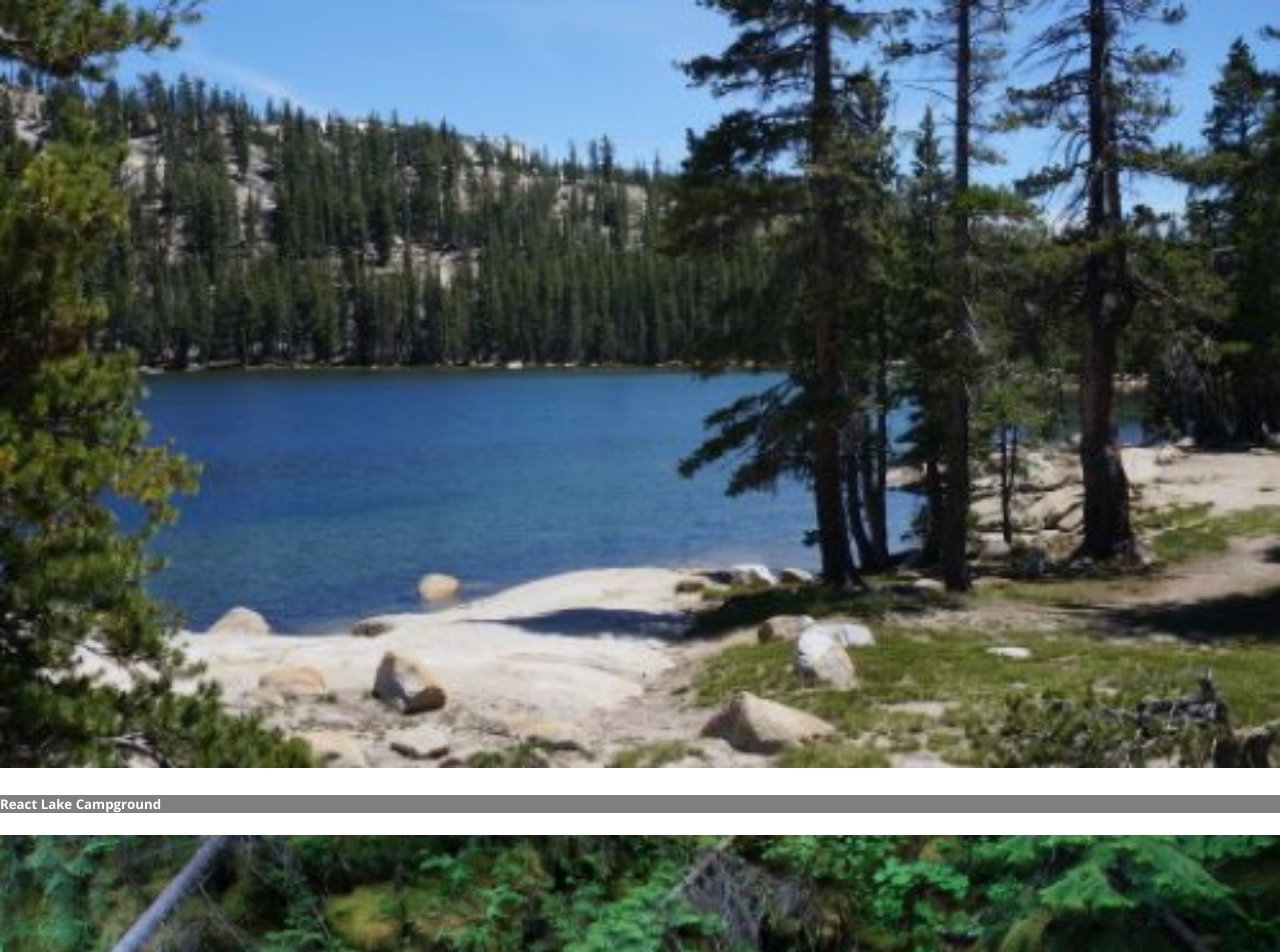
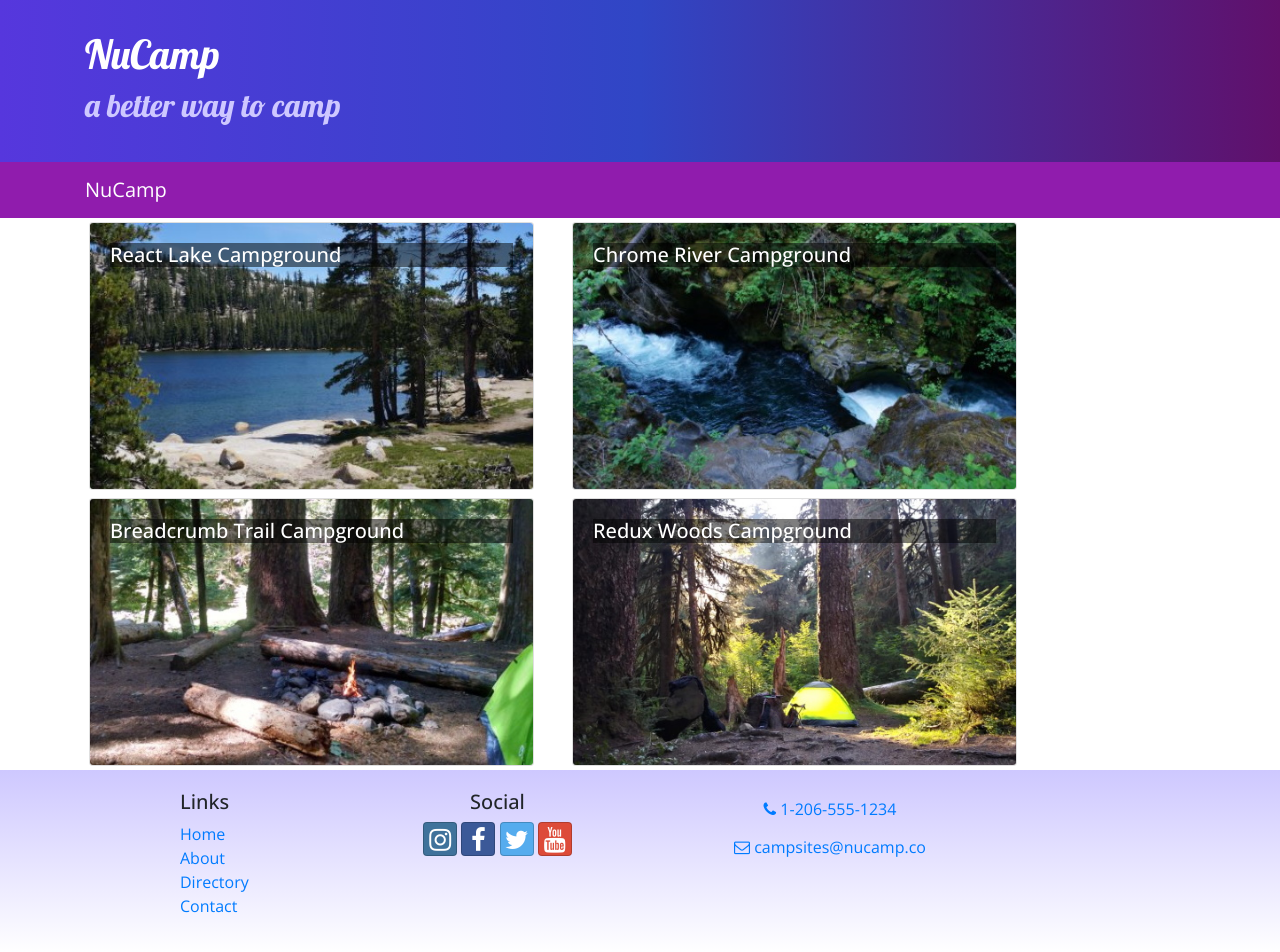
Before and after one commit to KanekaKy/EZYCamp, a React (Create React App) app: page / in a window 1280 px wide. Shown: the top 952 px of the page. Built offline with nearby package versions, Linux system fonts and the light colour scheme.

Commit message:
test again

```diff
--- a/src/App.css
+++ b/src/App.css
@@ -1,4 +1,3 @@
-
 body {
   font-family: "Open Sans", sans-serif;
 }
--- a/src/components/CampsiteInfoComponent.js
+++ b/src/components/CampsiteInfoComponent.js
@@ -37,6 +37,7 @@
                 </div>
             </div>
         );
+
     }
     return <div />;
 }
--- /dev/null
+++ b/src/components/FooterComponent.js
@@ -0,0 +1,34 @@
+import React from 'react';
+
+function Footer(props) {
+    return (
+        <footer className="site-footer">
+            <div className="container">
+                <div className="row">
+                    <div className="col-4 col-sm-2 offset-1">
+                        <h5>Links</h5>
+                        <ul className="list-unstyled">
+                            <li><a href="#">Home</a></li>
+                            <li><a href="#">About</a></li>
+                            <li><a href="#">Directory</a></li>
+                            <li><a href="#">Contact</a></li>
+                        </ul>
+                    </div>
+                    <div className="col-6 col-sm-3 text-center">
+                        <h5>Social</h5>
+                        <a className="btn btn-social-icon btn-instagram" href="http://instagram.com/"><i className="fa fa-instagram" /></a>{' '}
+                        <a className="btn btn-social-icon btn-facebook" href="http://www.facebook.com/"><i className="fa fa-facebook" /></a>{' '}
+                        <a className="btn btn-social-icon btn-twitter" href="http://twitter.com/"><i className="fa fa-twitter" /></a>{' '}
+                        <a className="btn btn-social-icon btn-google" href="http://youtube.com/"><i className="fa fa-youtube" /></a>
+                    </div>
+                    <div className="col-sm-4 text-center">
+                        <a role="button" className="btn btn-link" href="tel:+12065551234"><i className="fa fa-phone" /> 1-206-555-1234</a><br />
+                        <a role="button" className="btn btn-link" href="mailto:notreal@notreal.co"><i className="fa fa-envelope-o" /> campsites@nucamp.co</a>
+                    </div>
+                </div>
+            </div>
+        </footer>
+    )
+}
+
+export default Footer;
--- /dev/null
+++ b/src/components/HeaderComponent.js
@@ -0,0 +1,28 @@
+import React, { Component }  from 'react';
+import { Navbar, NavbarBrand, Jumbotron } from 'reactstrap';
+
+class Header extends Component {
+    render() {
+        return (
+            <React.Fragment>
+                <Jumbotron fluid>
+                    <div className="container">
+                        <div className="row">
+                            <div className="col">
+                                <h1>NuCamp</h1>
+                                <h2>a better way to camp</h2>
+                            </div>
+                        </div>
+                    </div>
+                </Jumbotron>
+                <Navbar dark sticky="top">
+                    <div className="container">
+                        <NavbarBrand href="/">NuCamp</NavbarBrand>
+                    </div>
+                </Navbar>
+            </React.Fragment>
+        );
+    }
+}
+
+export default Header;
--- a/src/components/MainComponent.js
+++ b/src/components/MainComponent.js
@@ -1,8 +1,10 @@
 import React, { Component } from 'react';
+import { Navbar, NavbarBrand } from 'reactstrap';
 import Directory from './DirectoryComponents';
 import { CAMPSITES } from '../shared/campsites'; //1. use two dots if we want it to go down one directory
 import CampsiteInfo from './CampsiteInfoComponent';
-
+import Header from './HeaderComponent';
+import Footer from './FooterComponent';
 
 class Main extends Component {
     constructor(props) {
@@ -18,10 +20,10 @@
     render() {
         return (
             <div>
-
-                <Directory campsites={this.state.campsites} onClick = {campsiteId => this.onCampsiteSelect(campsiteId)} />
-                <CampsiteInfo campsite= {this.state.campsites.filter(campsite =>campsite.id === this.state.selectedCampsite)[0]} />
-
+                 <Header />
+                <Directory campsites={this.state.campsites} onClick={campsiteId => this.onCampsiteSelect(campsiteId)} />
+                <CampsiteInfo campsite={this.state.campsites.filter(campsite => campsite.id === this.state.selectedCampsite)[0]} />
+                <Footer />
             </div>
         );
     }
--- a/src/index.js
+++ b/src/index.js
@@ -2,10 +2,12 @@
 import ReactDOM from 'react-dom';
 import './index.css';
 import * as serviceWorker from './serviceWorker';
-import 'typeface-lobster';
+import 'bootstrap/dist/css/bootstrap.min.css';
+import 'typeface-lobster';//10.font and app import have to be under service worker
 import 'typeface-open-sans';
+import 'font-awesome/css/font-awesome.css';
+import 'bootstrap-social/bootstrap-social.css';
 import App from './App';
-
 
 ReactDOM.render(
   <React.StrictMode>
```
Also changed, not shown: src/components/DirectoryComponents.js (+4 -8 lines). Lines whose indentation alone changed are shown as unchanged.
